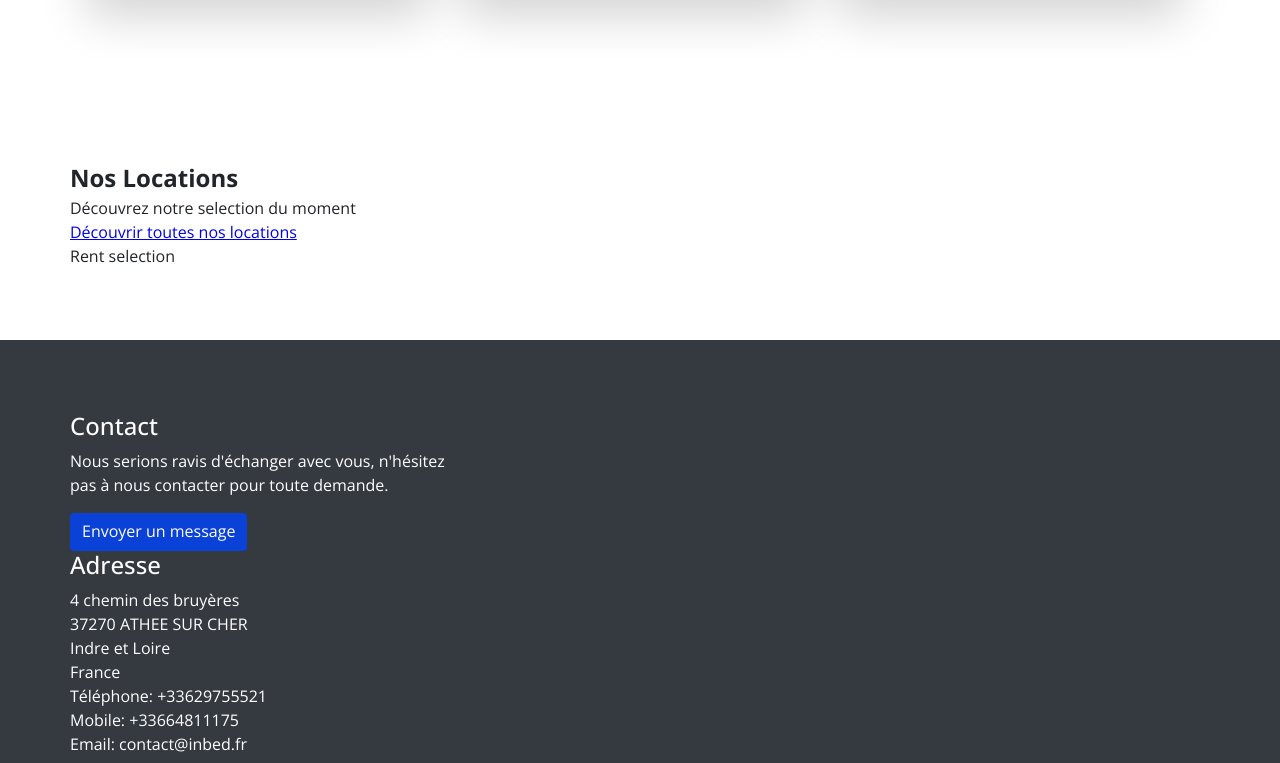
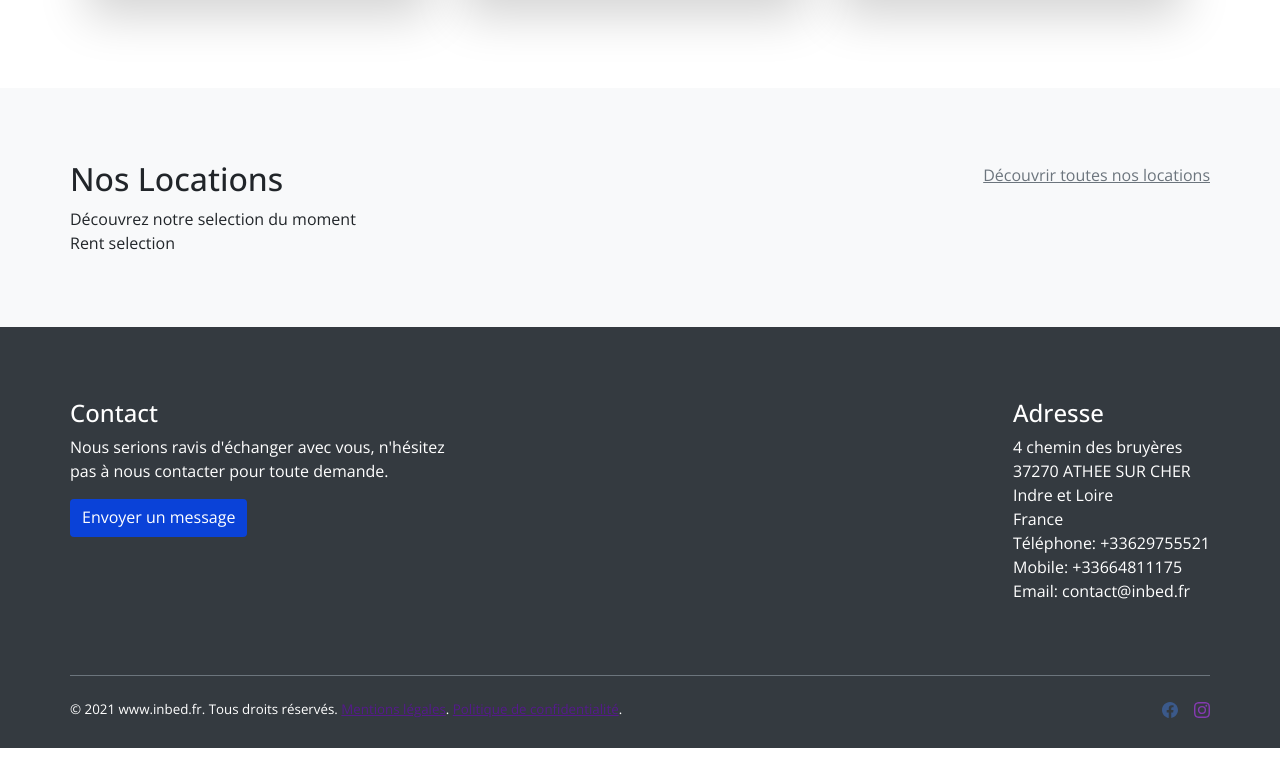
Before and after one commit to SimTht/inbed, a React (Create React App) app: page / in a window 1280 px wide. Shown: the part 1417-2180 px from the top of the page. Built offline with nearby package versions, Linux system fonts and the light colour scheme; some icons are missing.

Commit message:
Do top of selection section

```diff
--- a/src/App.css
+++ b/src/App.css
@@ -25,6 +25,13 @@ body {
 h1 {
   font-size: 3.5rem;
   font-weight: 300;
+  line-height: 1.2;
+}
+
+h2 {
+  font-size: 2rem;
+  margin-bottom: 0.5rem;
+  font-weight: 500;
   line-height: 1.2;
 }
 
--- a/src/components/Footer.css
+++ b/src/components/Footer.css
@@ -8,6 +8,7 @@ footer {
 }
 
 .footer-1 {
+  display: flex;
   justify-content: space-between;
   align-items: start;
   padding: 4.5rem 0;
@@ -23,6 +24,7 @@ footer {
 }
 
 .footer-2 {
+  display: flex;
   justify-content: space-between;
   padding: 1.5rem 0;
   border-top: 1px var(--text-2) solid;
--- a/src/pages/Home.css
+++ b/src/pages/Home.css
@@ -4,6 +4,10 @@
   flex-direction: column;
   align-items: center;
   justify-content: center;
+}
+
+.home > :nth-child(odd) {
+  background-color: var(--main-2);
 }
 
 .carousel-container {
@@ -35,6 +39,7 @@
 }
 
 .home section {
+  width: 100%;
   padding: 3rem 0;
 }
 
@@ -84,3 +89,21 @@
 .prestation-card p {
   color: var(--text-2);
 }
+
+.location-section {
+  display: flex;
+  align-items: center;
+  justify-content: center;
+}
+
+.location-section-top {
+  display: flex;
+  justify-content: space-between;
+  align-items: center;
+}
+
+.location-section-top a {
+  margin-bottom: 2.5rem;
+  color: var(--text-2);
+  cursor: pointer;
+}
--- a/src/pages/Home.jsx
+++ b/src/pages/Home.jsx
@@ -76,15 +76,17 @@ const Home = () => {
           </div>
         </div>
       </section>
-      <section className="container location-section">
-        <div>
-          <div>
-            <h2>Nos Locations</h2>
-            <p>Découvrez notre selection du moment</p>
+      <section className="location-section">
+        <div className="container">
+          <div className="location-section-top">
+            <div>
+              <h2>Nos Locations</h2>
+              <p>Découvrez notre selection du moment</p>
+            </div>
+            <Link to="/rentals">Découvrir toutes nos locations</Link>
           </div>
-          <Link to="/rentals">Découvrir toutes nos locations</Link>
+          <div className="rent-selection">Rent selection</div>
         </div>
-        <div className="rent-selection">Rent selection</div>
       </section>
     </div>
   );
```
Also changed, not shown: src/components/RentCard.jsx (added, +9 -0 lines), src/data/rentals.json (added, +54 -0 lines), src/components/RentCard.css (added).
